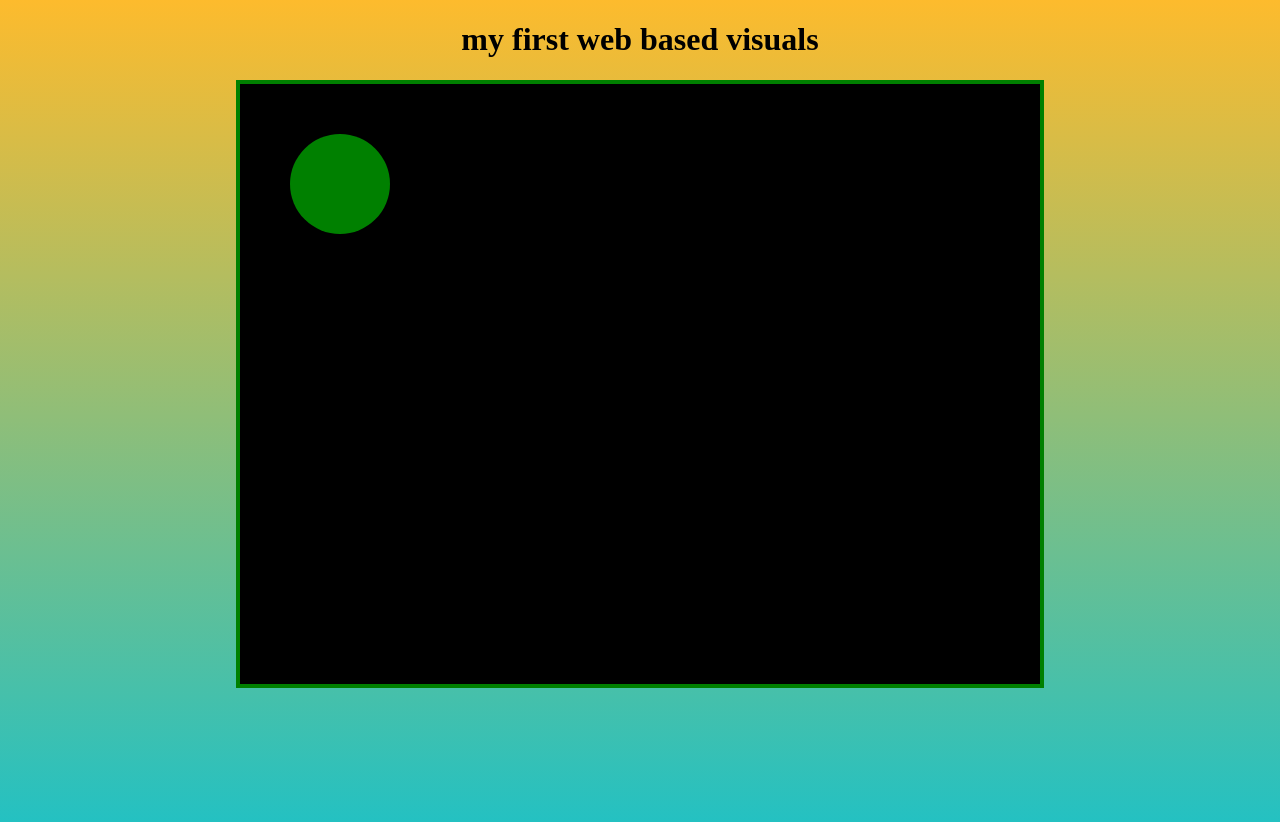
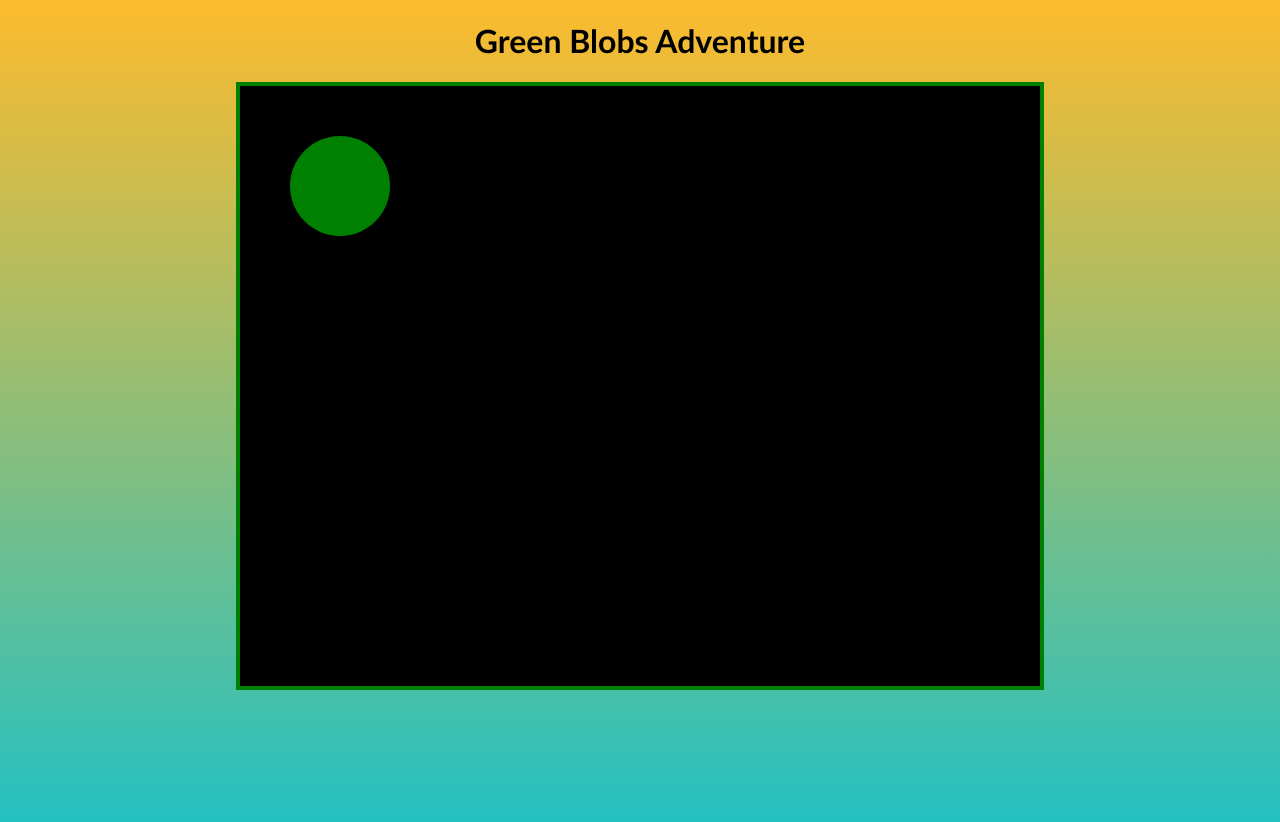
Before and after one commit to samoothie/web-based-demo, a plain HTML site: page index.html in a window 1280 px wide. Drawn offline with Linux system fonts and the light colour scheme.

Commit message:
changed font and head text to be more descriptive

```diff
--- a/index.html
+++ b/index.html
@@ -17,11 +17,12 @@
                 );
                 text-align: center; /*aligns box too?*/
                 overflow: hidden; /*hides scrollbars*/
+                font-family:'Trebuchet MS'; /*header font*/
             }
         </style>
     </head>
     <body>
-        <h1>my first web based visuals</h1>
+        <h1>Green Blobs Adventure</h1>
         <canvas id="gameArea" width="800" height="600"></canvas>
         <script src="index.js"></script>
     </body>
```
